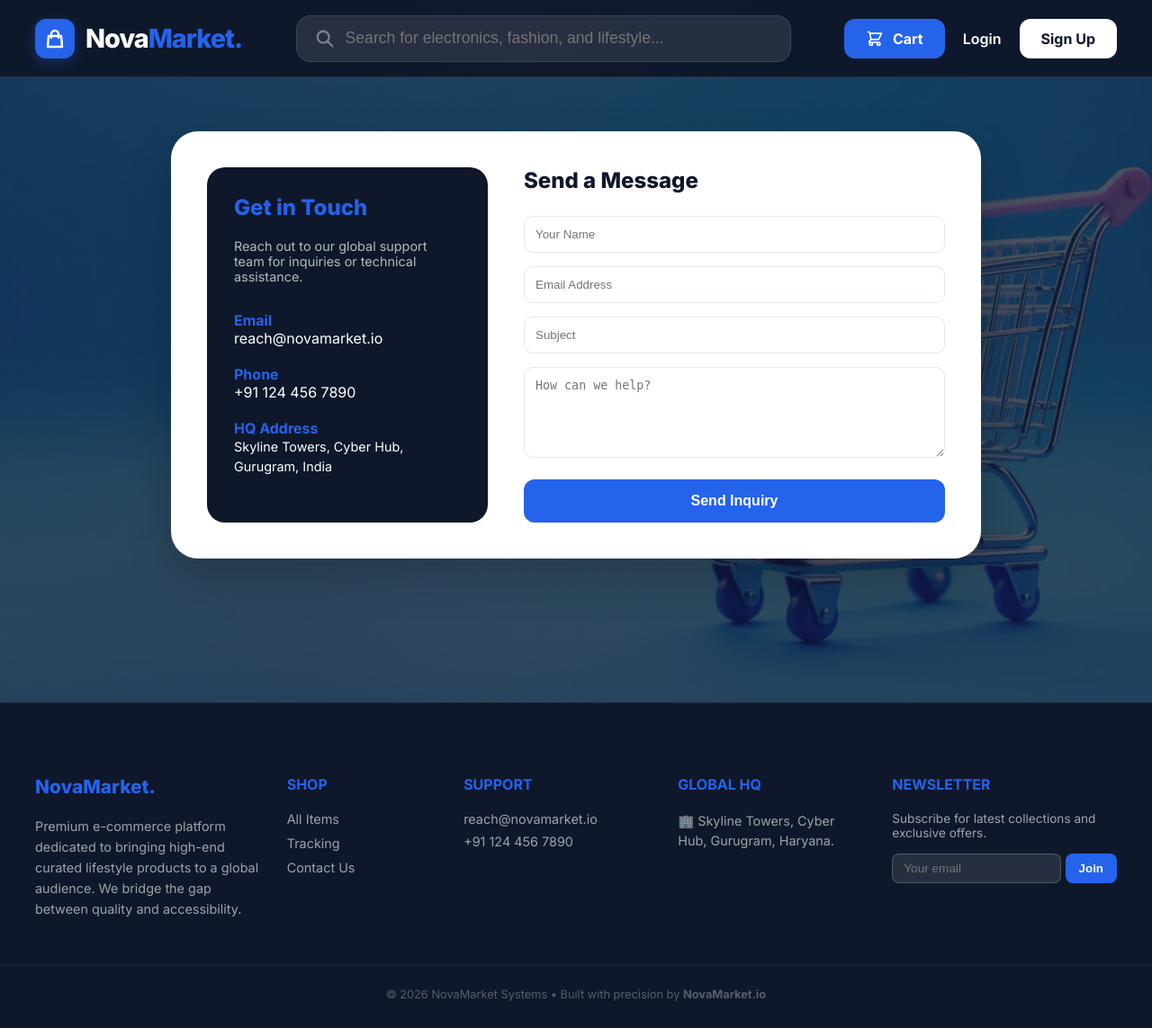
After one commit to rbrajbardhan/django-ecommerce, a Django app: page /contact/ in a window 1280 px wide. The commit adds this page. Shown: the whole page at 90% size. Run offline with Django 5.2, Linux system fonts and the light colour scheme.

Commit message:
Updated NovaMarket UI with Hero Banner and Contact Page

```diff
--- a/store/templates/base.html
+++ b/store/templates/base.html
@@ -68,6 +68,7 @@
                 <ul style="list-style: none; padding: 0; font-size: 0.9rem;">
                     <li style="margin-bottom: 10px;"><a href="{% url 'home' %}" style="color: rgba(255,255,255,0.6); text-decoration: none;">All Items</a></li>
                     <li style="margin-bottom: 10px;"><a href="{% url 'my_orders' %}" style="color: rgba(255,255,255,0.6); text-decoration: none;">Tracking</a></li>
+                    <li style="margin-bottom: 10px;"><a href="{% url 'contact_us' %}" style="color: rgba(255,255,255,0.6); text-decoration: none;">Contact Us</a></li>
                 </ul>
             </div>
 
--- /dev/null
+++ b/store/templates/store/contact.html
@@ -0,0 +1,46 @@
+{% extends 'base.html' %}
+
+{% block content %}
+<div style="max-width: 900px; margin: 0 auto; display: grid; grid-template-columns: 1fr 1.5fr; gap: 40px; background: white; padding: 40px; border-radius: 30px; box-shadow: 0 20px 50px rgba(0,0,0,0.2);">
+
+    <div style="background: #0f172a; color: white; padding: 30px; border-radius: 20px;">
+        <h2 style="font-weight: 800; color: var(--primary); margin-bottom: 20px;">Get in Touch</h2>
+        <p style="color: rgba(255,255,255,0.7); font-size: 0.9rem; margin-bottom: 30px;">Reach out to our global support team for inquiries or technical assistance.</p>
+
+        <div style="margin-bottom: 20px;">
+            <p style="font-weight: 700; color: var(--primary);">Email</p>
+            <p>reach@novamarket.io</p>
+        </div>
+
+        <div style="margin-bottom: 20px;">
+            <p style="font-weight: 700; color: var(--primary);">Phone</p>
+            <p>+91 124 456 7890</p>
+        </div>
+
+        <div>
+            <p style="font-weight: 700; color: var(--primary);">HQ Address</p>
+            <p style="font-size: 0.9rem; line-height: 1.5;">Skyline Towers, Cyber Hub,<br>Gurugram, India</p>
+        </div>
+    </div>
+
+    <div>
+        <h2 style="color: #0f172a; font-weight: 800; margin-bottom: 25px;">Send a Message</h2>
+        <form method="POST">
+            {% csrf_token %}
+            <div style="margin-bottom: 15px;">
+                <input type="text" name="name" placeholder="Your Name" required style="width: 100%; padding: 12px; border-radius: 10px; border: 1px solid #e2e8f0; outline: none;">
+            </div>
+            <div style="margin-bottom: 15px;">
+                <input type="email" name="email" placeholder="Email Address" required style="width: 100%; padding: 12px; border-radius: 10px; border: 1px solid #e2e8f0; outline: none;">
+            </div>
+            <div style="margin-bottom: 15px;">
+                <input type="text" name="subject" placeholder="Subject" required style="width: 100%; padding: 12px; border-radius: 10px; border: 1px solid #e2e8f0; outline: none;">
+            </div>
+            <div style="margin-bottom: 20px;">
+                <textarea name="message" placeholder="How can we help?" rows="5" required style="width: 100%; padding: 12px; border-radius: 10px; border: 1px solid #e2e8f0; outline: none;"></textarea>
+            </div>
+            <button type="submit" style="width: 100%; background: var(--primary); color: white; border: none; padding: 15px; border-radius: 12px; font-weight: 800; cursor: pointer; font-size: 1rem;">Send Inquiry</button>
+        </form>
+    </div>
+</div>
+{% endblock %}
--- a/store/urls.py
+++ b/store/urls.py
@@ -26,4 +26,5 @@ urlpatterns = [
     path('admin_panel/inventory/', views.manage_products, name='manage_products'),
     path('admin_panel/inventory/delete/<int:pk>/', views.delete_product, name='delete_product'),
     path('admin_panel/users/', views.manage_users, name='manage_users'),
+    path('contact/', views.contact_us, name='contact_us'),
 ] + static(settings.MEDIA_URL, document_root=settings.MEDIA_ROOT)
--- a/store/views.py
+++ b/store/views.py
@@ -154,3 +154,15 @@ def delete_product(request, pk):
 @user_passes_test(lambda u: u.is_staff, login_url='login')
 def manage_users(request):
     return render(request, 'store/manage_users.html', {'users': User.objects.all().order_by('-date_joined')})
+
+def contact_us(request):
+    if request.method == 'POST':
+        name = request.POST.get('name')
+        email = request.POST.get('email')
+        subject = request.POST.get('subject')
+        message = request.POST.get('message')
+
+        messages.success(request, f"Thank you {name}, your message has been sent to our Gurugram HQ!")
+        return redirect('contact_us')
+
+    return render(request, 'store/contact.html')
```
Also changed, not shown: store/templates/store/home.html (+49 -18 lines).
